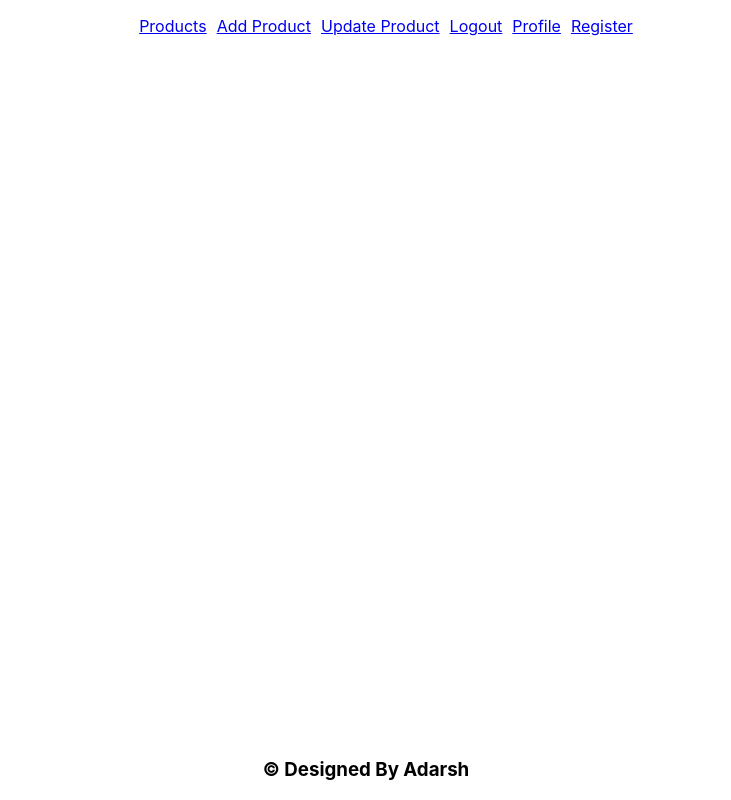
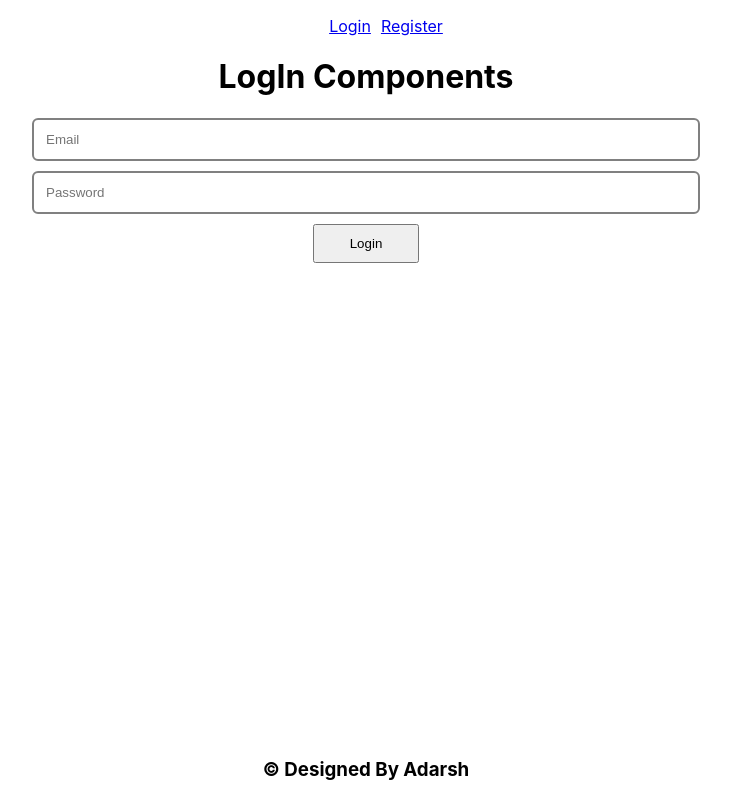
Before and after one commit to adarsh0408/MERN_Learning, a React (Create React App) app in the folder frontend/: page /logIn in a window 1280 px wide. Shown: the whole page, without its empty margins (274-1005 px from the left). Built offline with nearby package versions, Linux system fonts and the light colour scheme.

Commit message:
login signup

```diff
--- a/frontend/src/App.js
+++ b/frontend/src/App.js
@@ -4,18 +4,24 @@ import Nav from './components/Nav';
 import {BrowserRouter,Routes,Route} from 'react-router-dom'
 import Footer from './components/footer';
 import SignUp from './components/SignUp';
+import PrivateComponent from './components/privateComponent';
+import LogInComponent from './components/login';
 
 function App() {
   return (
     <div className="App">
       <BrowserRouter>
       <Nav/>
-     <Routes>
+     <Routes >
+
+     <Route element={<PrivateComponent/>}>
       <Route path='/' element={<h1>Product List</h1>}/>
       <Route path='/add' element={<h1>Add Product</h1>}/>
       <Route path='/update' element={<h1>Update Product</h1>}/>
       <Route path='/logout' element={<h1>Logout</h1>}/>
       <Route path='/profile' element={<h1>Profile</h1>}/>
+      </Route>
+     <Route path='/logIn' element={<LogInComponent/>}/>
       <Route path='register' element={<SignUp/>}/>
      </Routes>
      </BrowserRouter>
--- a/frontend/src/components/Nav.js
+++ b/frontend/src/components/Nav.js
@@ -1,17 +1,29 @@
-import React from "react";
-import { Link } from 'react-router-dom'
+import React,{useEffect} from "react";
+import { Link,useNavigate } from 'react-router-dom'
 import SignUp from "./SignUp";
 
 const Nav=()=>{
+    const auth = localStorage.getItem('user');
+    const navigate = useNavigate();
+    const logout=()=>{
+        localStorage.clear();
+        navigate('/register')
+    }
     return(
         <div>
             <ul className="nav-ul">
-                <li> <Link to='/'>Products</Link></li>
+                {
+                    auth?<>
+                     <li> <Link to='/'>Products</Link></li>
                 <li> <Link to='/add'>Add Product</Link></li>
                 <li> <Link to='/update'>Update Product</Link></li>
-                <li> <Link to='/logout'>Logout</Link></li>
                 <li> <Link to='/profile'>Profile</Link></li>
-                <li> <Link to='/register'>Register</Link></li>
+                <li><Link to='/register' onClick={logout}>Logout {JSON.parse(auth).name}</Link></li>
+                    </>:<><li> <Link to='/logIn'>Login</Link> </li>
+
+                    <li><Link to='/register'>Register</Link></li>
+                    </>
+                }
             </ul>
         </div>
     )
--- a/frontend/src/components/SignUp.js
+++ b/frontend/src/components/SignUp.js
@@ -1,11 +1,21 @@
-import React,{useState} from "react";
+import React,{useEffect, useState} from "react";
+import {useNavigate} from "react-router-dom";
 
 const SignUp =()=>{
+    useEffect(()=>{
+       const auth = localStorage.getItem('user');
+        if(auth){
+            navigate('/')
+        }
+
+    })
+
     const [name,setName]=useState("");
     const [email,setEmail]=useState("");
     const [pass,setPass]=useState("");
+    const navigate = useNavigate();
 
- const   signUpData= async ()=>{
+    const signUpData= async ()=>{
         console.log(name,email,pass)
         let result =await fetch('http://localhost:5000/register',{
             method:'post',
@@ -16,6 +26,8 @@ const SignUp =()=>{
         });
        let data = await result.json();
        console.log(data);
+      localStorage.setItem("user",JSON.stringify(result));
+       navigate('/');
     }
     return(
         <div className="SignUp">
--- /dev/null
+++ b/frontend/src/components/login.js
@@ -0,0 +1,42 @@
+import React, { useState } from "react";
+import {useNavigate} from 'react-router-dom'
+const LogInComponent =()=>{
+    const navigate = useNavigate();
+    const [email,setEmail]=useState('');
+    const [pass,setPass]=useState('');
+    const auth = localStorage.getItem('user');
+    if(auth){
+        navigate('/')
+    }
+    const login= async ()=>{
+        let loginData = await fetch("http://localhost:5000/login",{
+            method:'post',
+            body:JSON.stringify({email,pass}),
+            headers:{
+                'Content-Type':'application/json'
+            }
+
+        })
+        let data = await loginData.json();
+        console.log(data);
+        if(data.name){
+            localStorage.setItem("user",JSON.stringify(data));
+            navigate('/');
+        }else{
+            console.log("user not found");
+        }
+
+    }
+    return(
+        <div>
+            <h1>LogIn Components</h1>
+
+            <input placeholder="Email" type="email" className="signUpInput" onChange={(e)=>setEmail(e.target.value)} value={email}/>
+            <input placeholder="Password" type="Password" className="signUpInput" onChange={(e)=>setPass(e.target.value)} value={pass}/>
+
+            <button style={{padding: "10px 35px"}} onClick={login}>Login</button>
+        </div>
+    )
+}
+
+export default LogInComponent;
--- /dev/null
+++ b/frontend/src/components/privateComponent.js
@@ -0,0 +1,10 @@
+import React from "react";
+import {Navigate,Outlet} from 'react-router-dom';
+
+const PrivateComponent=()=>{
+    const auth = localStorage.getItem('user');
+
+    return auth?<Outlet/>:<Navigate to="/register"/>;
+}
+
+export default PrivateComponent;
```
Also changed, not shown: 2 other files (tests, documents, lock files or other folders).
